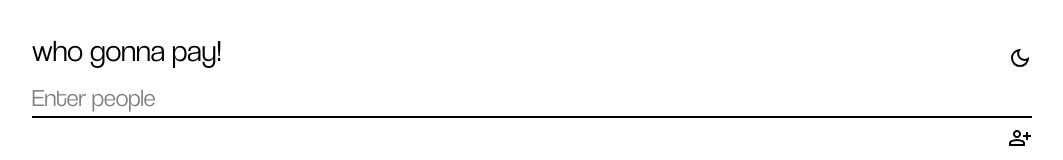
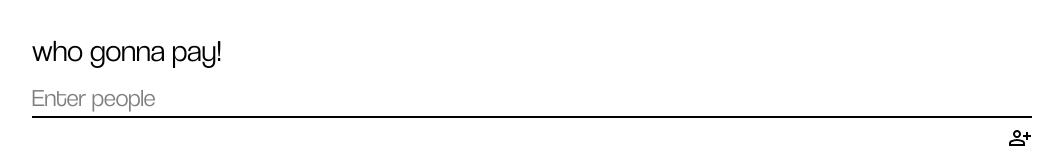
Before and after one commit to awsabishek23-cmd/who-gonna-pay, a Svelte app: page / in a window 1280 px wide. Shown: the top 160 px of the page, without its empty margins (108-1171 px from the left). Built offline with nearby package versions, Linux system fonts and the light colour scheme.

Commit message:
removed moon

```diff
--- a/src/App.svelte
+++ b/src/App.svelte
@@ -16,9 +16,6 @@
       payer = users[Math.round(Math.random() * (users.length - 1))]
       resultOpposite = !resultOpposite
     }
-    const handleToDark = () => {
-
-    }
 </script>
 
 <div class="flex justify-center h-screen ">
@@ -28,7 +25,6 @@
         <div>
           <div class="flex items-center justify-between">
             <p class="text-3xl pb-3">who gonna pay!</p>
-            <button class="mb-1 cursor-pointer" onclick={handleToDark}><svg xmlns="http://www.w3.org/2000/svg" height="24px" viewBox="0 -960 960 960" width="24px" fill="#000"><path d="M480-120q-150 0-255-105T120-480q0-150 105-255t255-105q14 0 27.5 1t26.5 3q-41 29-65.5 75.5T444-660q0 90 63 153t153 63q55 0 101-24.5t75-65.5q2 13 3 26.5t1 27.5q0 150-105 255T480-120Zm0-80q88 0 158-48.5T740-375q-20 5-40 8t-40 3q-123 0-209.5-86.5T364-660q0-20 3-40t8-40q-78 32-126.5 102T200-480q0 116 82 198t198 82Zm-10-270Z"/></svg></button>
           </div>
           <form onsubmit={handleSubmit}>
               <input type="text" bind:value={user} class="border-b-2 outline-none w-full text-2xl" placeholder="Enter people"><br>
```
